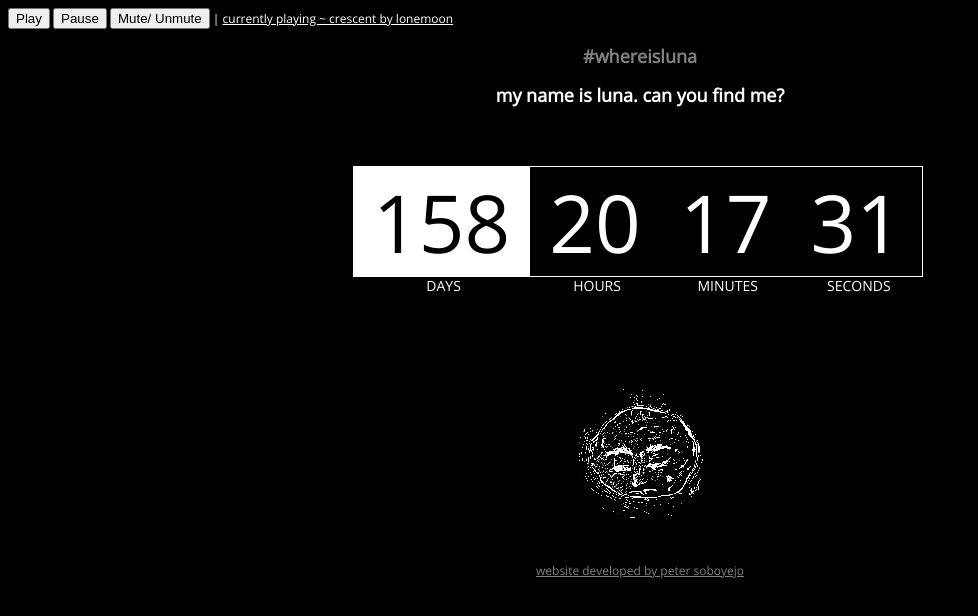
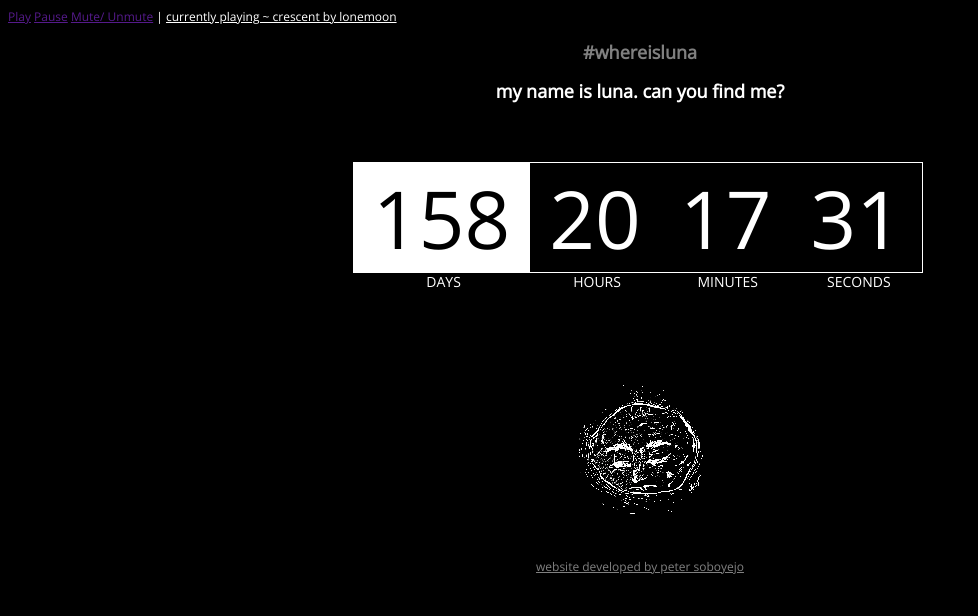
Before and after one commit to lonemoonofficial/luna, a plain HTML site: page index.html in a window 1280 px wide. Shown: the whole page, without its empty margins (0-978 px from the left). Drawn offline with nearby package versions, Linux system fonts and the light colour scheme.

Commit message:
Changed the Play, Pause, and Mute/Unmute Button(s) to hrefs

```diff
--- a/index.html
+++ b/index.html
@@ -32,9 +32,9 @@
 </head>
 <body>
 
-	<button onclick="document.getElementById('background_audio').play()">Play</button>
-    <button onclick="document.getElementById('background_audio').pause()">Pause</button>
-    <button onclick="document.getElementById('background_audio').muted=!document.getElementById('background_audio	').muted">Mute/ Unmute</button>
+	<a href="" onclick="document.getElementById('background_audio').play()">Play</a>
+    	<a href="" onclick="document.getElementById('background_audio').pause()">Pause</a>
+    	<a href="" onclick="document.getElementById('background_audio').muted=!document.getElementById('background_audio	').muted">Mute/ Unmute</a>
 
 
     |
```
